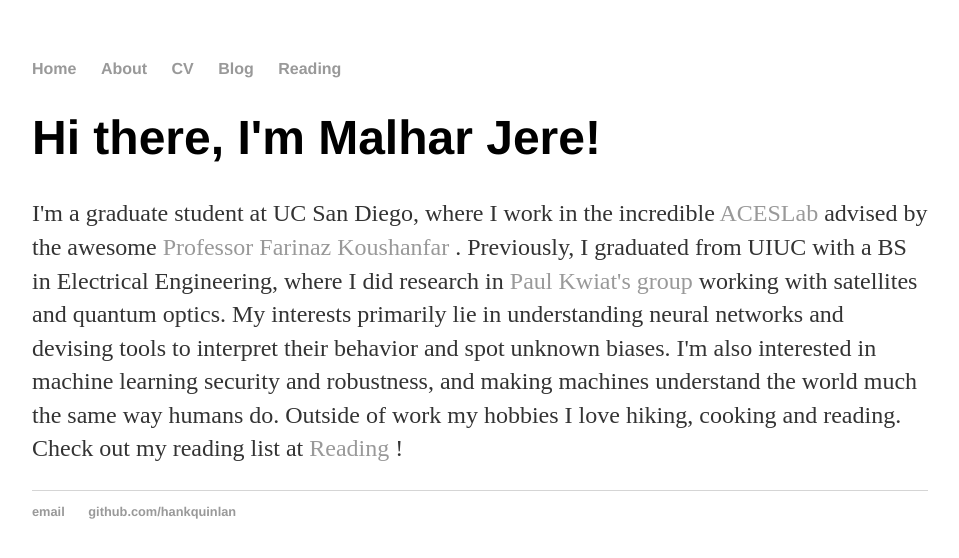
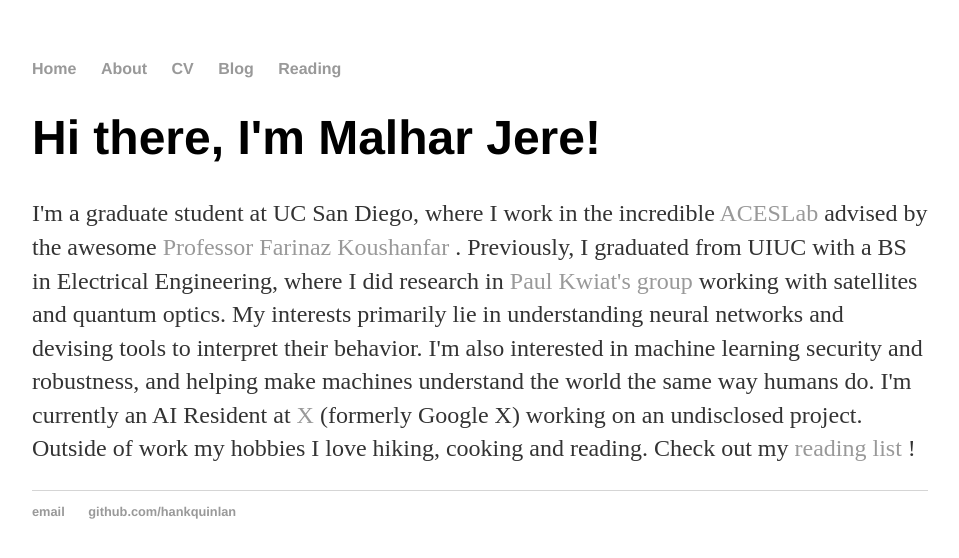
Before and after one commit to MalharJ/MalharJ.github.io, a Jekyll site: the page built from index.html, in a window 1280 px wide. Shown: the top 558 px of the page, without its empty margins (160-1119 px from the left). Built offline with Jekyll 4.4.1, drawn with Linux system fonts in a browser that asks for light colours.

Commit message:
Update index.html

```diff
--- a/index.html
+++ b/index.html
@@ -6,8 +6,8 @@ title: Malhar Jere
 	<h1>Hi there, I'm Malhar Jere!</h1>
 	<p>I'm a graduate student at UC San Diego, where I work in the incredible <a href="http://aceslab.org/">ACESLab</a> advised by the awesome <a href="https://farinaz.eng.ucsd.edu/home"> Professor Farinaz Koushanfar </a>. Previously, I graduated from UIUC with a BS in Electrical Engineering, where I did research in <a href="http://research.physics.illinois.edu/QI/Photonics/"> Paul Kwiat's group</a> working with satellites and quantum optics.
 
-	My interests primarily lie in understanding neural networks and devising tools to interpret their behavior and spot unknown biases. I'm also interested in machine learning security and robustness, and making machines understand the world much the same way humans do.
+	My interests primarily lie in understanding neural networks and devising tools to interpret their behavior. I'm also interested in machine learning security and robustness, and helping make machines understand the world the same way humans do. I'm currently an AI Resident at <a href="https://x.company/"> X </a> (formerly Google X) working on an undisclosed project.
 
-	Outside of work my hobbies I love hiking, cooking and reading. Check out my reading list at <a href="/book_reviews"> Reading </a>!
+	Outside of work my hobbies I love hiking, cooking and reading. Check out my <a href="/book_reviews"> reading list </a>!
 
 </div><!-- /.blurb -->
```
